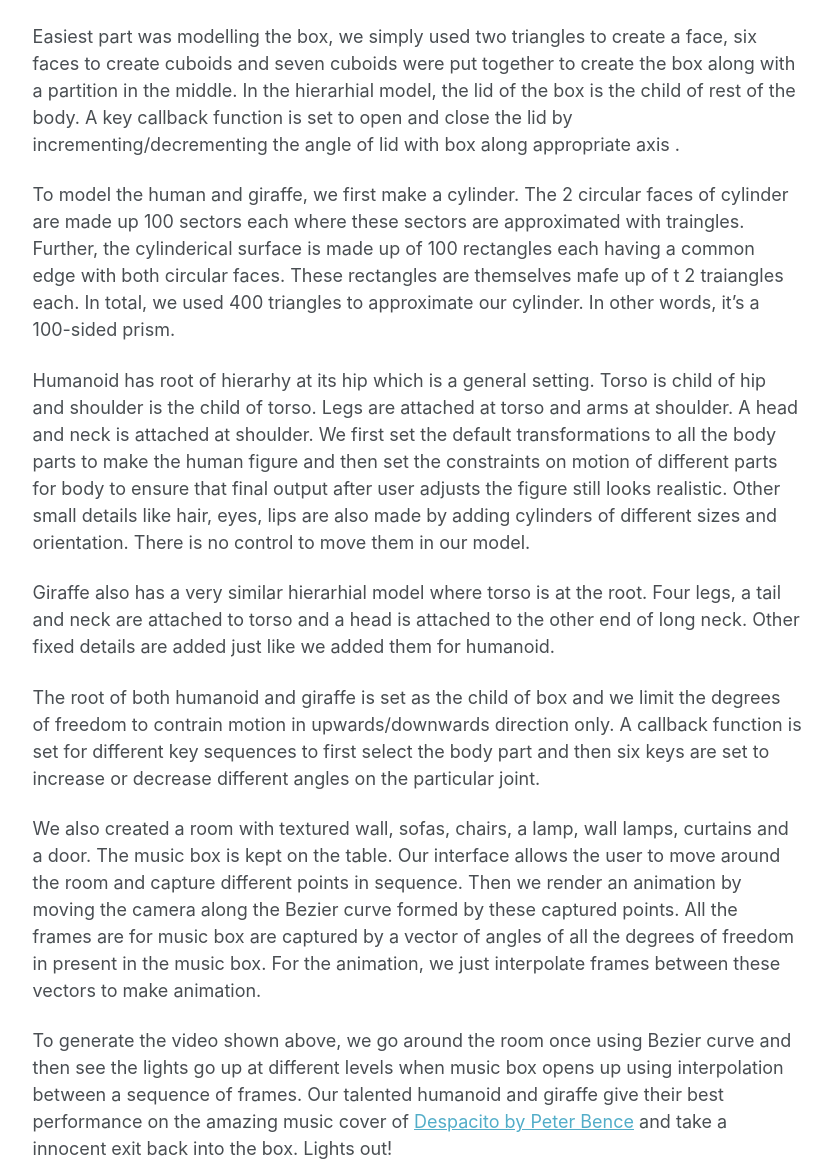
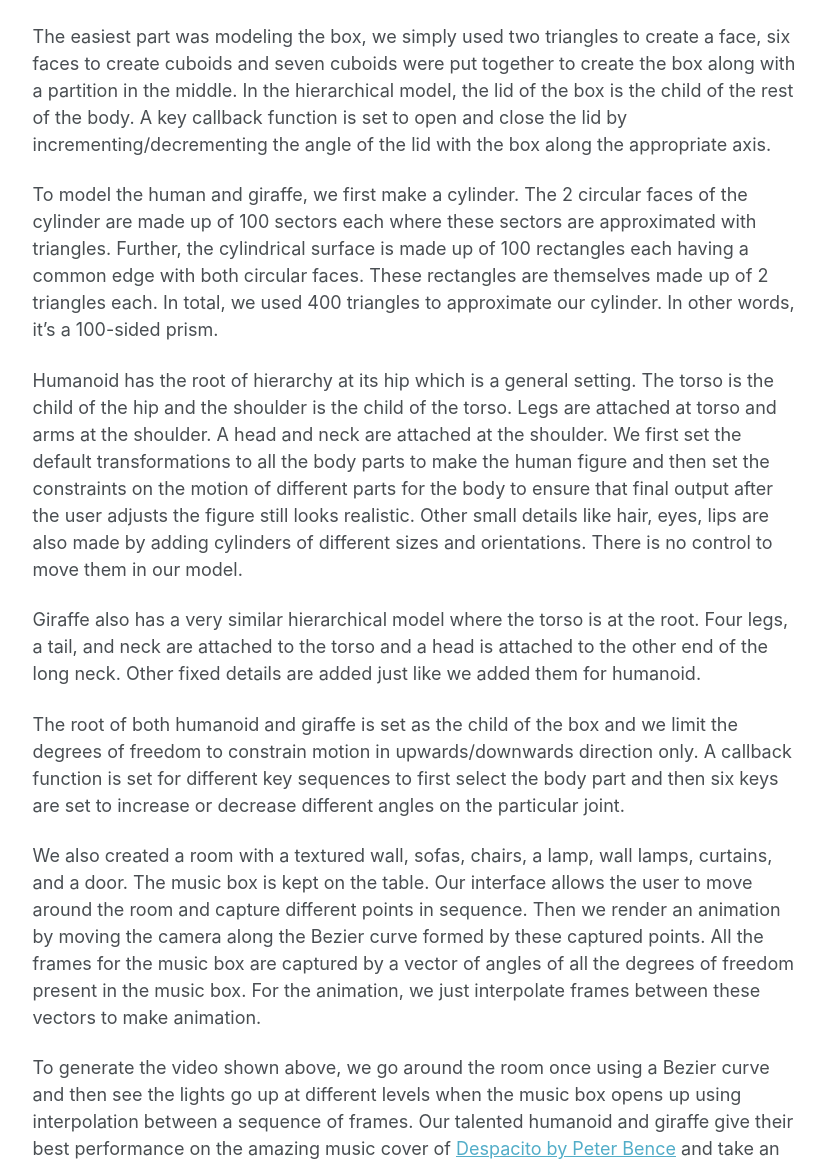
Before and after one commit to KrnTneja/KrnTneja.github.io, a Jekyll site: the page built from _posts/2018-11-10-music-box-graphics.md, in a window 1280 px wide and 1400 px high, scrolled down 658 px, cut to the strip 234-1400 px from the top of the window. Shown: the whole strip, without its empty margins (249-1081 px from the left). Built offline with Jekyll 4.4.1, drawn with Linux system fonts in a browser that asks for light colours; part of the change alters nothing that is shown; some of the changed text lies outside the part shown.

Commit message:
cv and graphics post update

```diff
--- a/_posts/2018-11-10-music-box-graphics.md
+++ b/_posts/2018-11-10-music-box-graphics.md
@@ -9,85 +9,20 @@ tags:
   - graphics-modelling
 ---
 
-I took the course <i>Computer Graphics</i> in Autumn 2018 offered by [Prof. Parag Chaudhuri](https://www.cse.iitb.ac.in/~paragc/) at IIT Bombay. This is a blog post about the work I did for the course project with Pranav Kulkarni on modelling a music box with a humanoid figure and a giraffe in a realistic room with lighting and texture and rendering the animation of dancing characters with camera movement on user-specified Bezier curve. The project was implemented in OpenGL. An example of animation [video](https://www.youtube.com/watch?v=rc9bLdhiwLg) generated from our interface can be be seen on YouTube.
+I took the course <i>Computer Graphics</i> in Autumn 2018 offered by [Prof. Parag Chaudhuri](https://www.cse.iitb.ac.in/~paragc/) at IIT Bombay. This is a blog post about the work I did for the course project with Pranav Kulkarni on modeling a music box with a humanoid figure and a giraffe in a realistic room with lighting and texture and rendering the animation of dancing characters with camera movement on a user-specified Bezier curve. The project was implemented in OpenGL. An example of animation [video](https://www.youtube.com/watch?v=rc9bLdhiwLg) generated from our interface can be be seen on YouTube.
 
 <iframe width="560" height="315" src="https://www.youtube.com/embed/rc9bLdhiwLg" frameborder="0" allow="accelerometer; autoplay; encrypted-media; gyroscope; picture-in-picture" allowfullscreen></iframe>
 <br>
-Easiest part was modelling the box, we simply used two triangles to create a face, six faces to create cuboids and seven cuboids were put together to create the box along with a partition in the middle. In the hierarhial model, the lid of the box is the child of rest of the body. A key callback function is set to open and close the lid by incrementing/decrementing the angle of lid with box along appropriate axis	.
+The easiest part was modeling the box, we simply used two triangles to create a face, six faces to create cuboids and seven cuboids were put together to create the box along with a partition in the middle. In the hierarchical model, the lid of the box is the child of the rest of the body. A key callback function is set to open and close the lid by incrementing/decrementing the angle of the lid with the box along the appropriate axis.
 
-To model the human and giraffe, we first make a cylinder. The 2 circular faces of cylinder are made up 100 sectors each where these sectors are approximated with traingles. Further, the cylinderical surface is made up of 100 rectangles each having a common edge with both circular faces. These rectangles are themselves mafe up of t 2 traiangles each. In total, we used 400 triangles to approximate our cylinder. In other words, it's a 100-sided prism.
+To model the human and giraffe, we first make a cylinder. The 2 circular faces of the cylinder are made up of 100 sectors each where these sectors are approximated with triangles. Further, the cylindrical surface is made up of 100 rectangles each having a common edge with both circular faces. These rectangles are themselves made up of 2 triangles each. In total, we used 400 triangles to approximate our cylinder. In other words, it's a 100-sided prism.
 
-Humanoid has root of hierarhy at its hip which is a general setting. Torso is child of hip and shoulder is the child of torso. Legs are attached at torso and arms at shoulder. A head and neck is attached at shoulder. We first set the default transformations to all the body parts to make the human figure and then set the constraints on motion of different parts for body to ensure that final output after user adjusts the figure still looks realistic. Other small details like hair, eyes, lips are also made by adding cylinders of different sizes and orientation. There is no control to move them in our model.
+Humanoid has the root of hierarchy at its hip which is a general setting. The torso is the child of the hip and the shoulder is the child of the torso. Legs are attached at torso and arms at the shoulder. A head and neck are attached at the shoulder. We first set the default transformations to all the body parts to make the human figure and then set the constraints on the motion of different parts for the body to ensure that final output after the user adjusts the figure still looks realistic. Other small details like hair, eyes, lips are also made by adding cylinders of different sizes and orientations. There is no control to move them in our model.
 
-Giraffe also has a very similar hierarhial model where torso is at the root. Four legs, a tail and neck are attached to torso and a head is attached to the other end of long neck. Other fixed details are added just like we added them for humanoid.
+Giraffe also has a very similar hierarchical model where the torso is at the root. Four legs, a tail, and neck are attached to the torso and a head is attached to the other end of the long neck. Other fixed details are added just like we added them for humanoid.
 
-The root of both humanoid and giraffe is set as the child of box and we limit the degrees of freedom to contrain motion in upwards/downwards direction only. A callback function is set for different key sequences to first select the body part and then six keys are set to increase or decrease different angles on the particular joint.
+The root of both humanoid and giraffe is set as the child of the box and we limit the degrees of freedom to constrain motion in upwards/downwards direction only. A callback function is set for different key sequences to first select the body part and then six keys are set to increase or decrease different angles on the particular joint.
 
-We also created a room with textured wall, sofas, chairs, a lamp, wall lamps, curtains and a door. The music box is kept on the table. Our interface allows the user to move around the room and capture different points in sequence. Then we render an animation by moving the camera along the Bezier curve formed by these captured points. All the frames are for music box are captured by a vector of angles of all the degrees of freedom in present in the music box. For the animation, we just interpolate frames between these vectors to make animation.
+We also created a room with a textured wall, sofas, chairs, a lamp, wall lamps, curtains, and a door. The music box is kept on the table. Our interface allows the user to move around the room and capture different points in sequence. Then we render an animation by moving the camera along the Bezier curve formed by these captured points. All the frames for the music box are captured by a vector of angles of all the degrees of freedom present in the music box. For the animation, we just interpolate frames between these vectors to make animation.
 
-To generate the video shown above, we go around the room once using Bezier curve and then see the lights go up at different levels when music box opens up using interpolation between a sequence of frames. Our talented humanoid and giraffe give their best performance on the amazing music cover of [Despacito by Peter Bence](https://www.youtube.com/watch?v=GmtTDvNcXcU) and take a innocent exit back into the box. Lights out!
-
-<!-- Attention-based models belong to a class of models commonly called sequence-to-sequence models. The aim of these models, as name suggests, it to produce an output sequence given an input sequence which are, in general, of different lengths. Let input sequence be $\mathbf{x} = \\{x_1, x_2, \ldots, x_T\\}$ and output sequence be $\mathbf{y} = \\{y_1, y_2, \ldots, y_U\\}$. There are 2 parts of a sequence-to-sequence models viz. encoder and decoder, both of which are RNNs. Encoder encodes the given input producing a series of hidden states $\mathbf{h} = \\{h_1, h_2, \ldots, h_T\\}$ of input $\mathbf{x}$.
-
-&&\mathbf{h} = Encoder(\mathbf{x})&&
-
-![](/images/encoder_new.png)
-*Bi-directional RNN based encoder takes the input sequence $\mathbf{x} = \\{x_1, x_2, \ldots, x_T\\}$ outputs the hidden states $\mathbf{h} = \\{h_1, h_2, \ldots, h_T\\}$ (memory vectors).*
-
-<h2>References</h2>
-
-<b id='enc-dec'>Learning Phrase Representations using RNN Encoder-Decoder for Statistical Machine Translation</b><br>
-Kyunghyun Cho, Bart van Merrienboer, Caglar Gulcehre, Dzmitry Bahdanau, Fethi Bougares, Holger Schwenk, Yoshua Bengio <br>
-Proceedings of the 2014 Conference on Empirical Methods in Natural Language Processing (EMNLP)
-
-<b id='2lstm'>Sequence to Sequence Learning with Neural Networks</b><br>
-Ilya Sutskever, Oriol Vinyals, Quoc V. Le <br>
-Proceedings of the 27th International Conference on Neural Information Processing Systems (NIPS 2014)
-
-<b id='ctc'>Connectionist Temporal Classification: Labelling Unsegmented Sequence Data with Recurrent Neural Networks</b><br>
-Alex Graves, Santiago Fer<e>&aacute;</e>nandez, Faustino Gomez, J<e>&uuml;</e>rgen Schmidhuber <br>
-Proceedings of the 23rd International Machine Learning Conference, 2006
-
-<b id='soft'>Neural Machine Translation by Jointly Learning to Align and Translate</b><br>
-Dzmitry Bahdanau, Kyunghyun Cho, Yoshua Bengio <br>
-International Conference on Learning Representations, 2015
-
-<b id='luong'>Effective Approaches to Attention-based Neural Machine Translation</b><br>
-Minh-Thang Luong, Hieu Pham, Christopher D. Manning
-Proceedings of the 2015 Conference on Empirical Methods in Natural Language Processing
-
-<h2>Further Reading</h2>
-
-<b>Structured Attention Networks</b> <br>
-Yoon Kim, Carl Denton, Luong Hoang, Alexander M. Rush <br>
-5th International Conference on Learning Representations, 2017
-
-<b>Listen, Attend and Spell</b> <br>
-William Chan, Navdeep Jaitly, Quoc V. Le, Oriol Vinyals <br>
-2016 IEEE International Conference on Acoustics, Speech and Signal Processing (ICASSP)
-
-<b>Monotonic Chunkwise Attention</b><br>
-Chung-Cheng Chiu, Colin Raffel <br>
-International Conference on Learning Representations, 2018
-
-<b>Attention-Based Models for Speech Recognition</b><br>
-Jan Chorowski, Dzmitry Bahdanau, Dmitriy Serdyuk, Kyunghyun Cho, Yoshua Bengio<br>
-Proceedings of the 28th International Conference on Neural Information Processing Systems (NIPS 2015)
-
-<b>Online and Linear-Time Attention by Enforcing Monotonic Alignments</b><br>
-Colin Raffel, Minh-Thang Luong, Peter J. Liu, Ron J. Weiss, Douglas Eck <br>
-Proceedings of the 34th International Conference on Machine Learning, 2017
-
-<b>Attention Is All You Need</b><br>
-Ashish Vaswani, Noam Shazeer, Niki Parmar, Jakob Uszkoreit, Llion Jones, Aidan N. Gomez, Lukasz Kaiser, Illia Polosukhin <br>
-31st Conference on Neural Information Processing Systems (NIPS 2017)
-
-<b>State-of-the-art Speech Recognition With Sequence-to-Sequence Models</b><br>
-Chung-Cheng Chiu, Tara N. Sainath, Yonghui Wu, Rohit Prabhavalkar, Patrick Nguyen, Zhifeng Chen, Anjuli Kannan, Ron J. Weiss, Kanishka Rao, Ekaterina Gonina, Navdeep Jaitly, Bo Li, Jan Chorowski, Michiel Bacchiani <br>
-arXiv:1712.01769
-
-<h2> Addtional Notes </h2>
-
-1. In section 2.3.1, the architecture uses 4-layered LSTM model for both input-sequence reading and generating output-sequence. Long-range dependencies refer to the temporal dependencies in sequences and not the forward pass of the model.
-
-2. In section 2.3.1, suppose an input sequence $a-b-c-d$ has to be translated to output sequence $A-B-C-D$. If input LSTM model sees $d-c-b-a$ instead of $a-b-c-d$, the output \'summary\' vector is influenced most by $a$ and hence it becomes easier to realize for output LSTM to start with $A$. Although average dependency length between the pairs ($a-b-c-d$, $A-B-C-D$) and ($d-c-b-a$, $A-B-C-D$) is same, the model probably finds it easier to start the sequence with initial $A$ and $B$ and so on. Temporal dependencies later help in generating the $C$ and $D$ more easily on average. This is very crude reasoning and there is no \'proof\' as such but this phenomenon of better performance on the input sequence reversal is observed and can be explained as above. -->
+To generate the video shown above, we go around the room once using a Bezier curve and then see the lights go up at different levels when the music box opens up using interpolation between a sequence of frames. Our talented humanoid and giraffe give their best performance on the amazing music cover of [Despacito by Peter Bence](https://www.youtube.com/watch?v=GmtTDvNcXcU) and take an innocent exit back into the box. Lights out!
```
Also changed, not shown: 1 other file.
